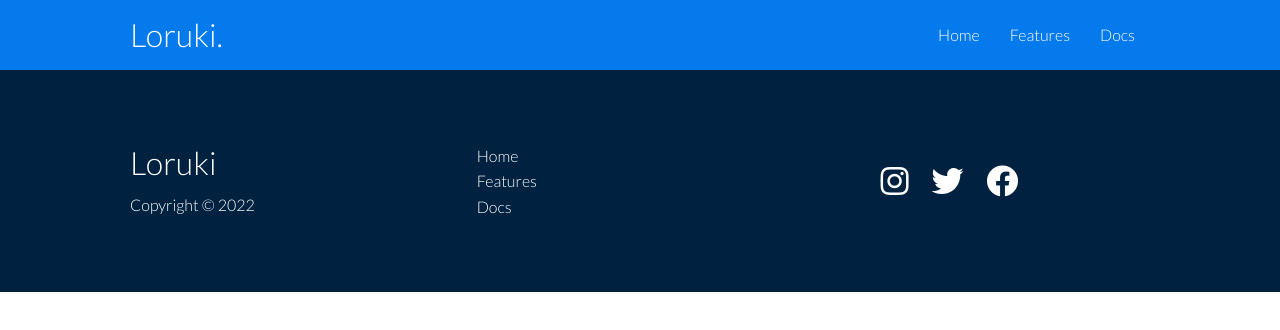
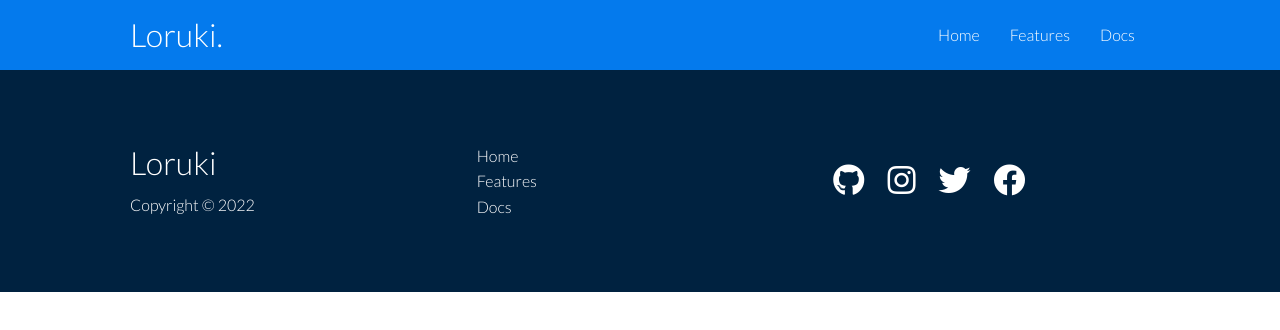
Before and after one commit to HYF-Class19/agile-development-loruki-group-4, a plain HTML site: page index.html in a window 1280 px wide. Drawn offline with Linux system fonts and the light colour scheme.

Commit message:
added icon github to html page

```diff
--- a/index.html
+++ b/index.html
@@ -48,7 +48,7 @@
             class="icon"
             href="https://github.com/HYF-Class19/agile-development-loruki-group-4"
           >
-            <i class="fa-brands fa-github fa-2x"></i>
+            <i class="fab fa-github fa-2x"></i>
           </a>
           <a
             aria-label="instagram"
```
